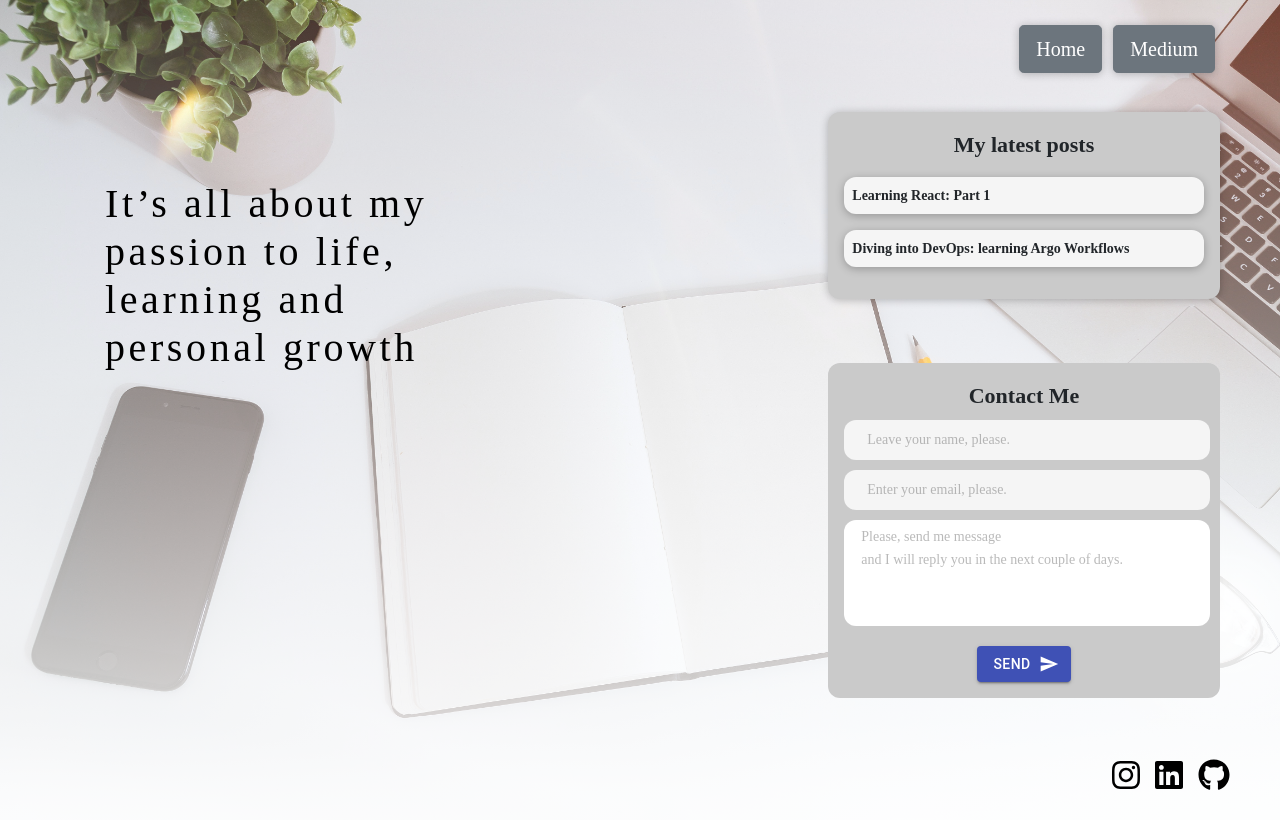
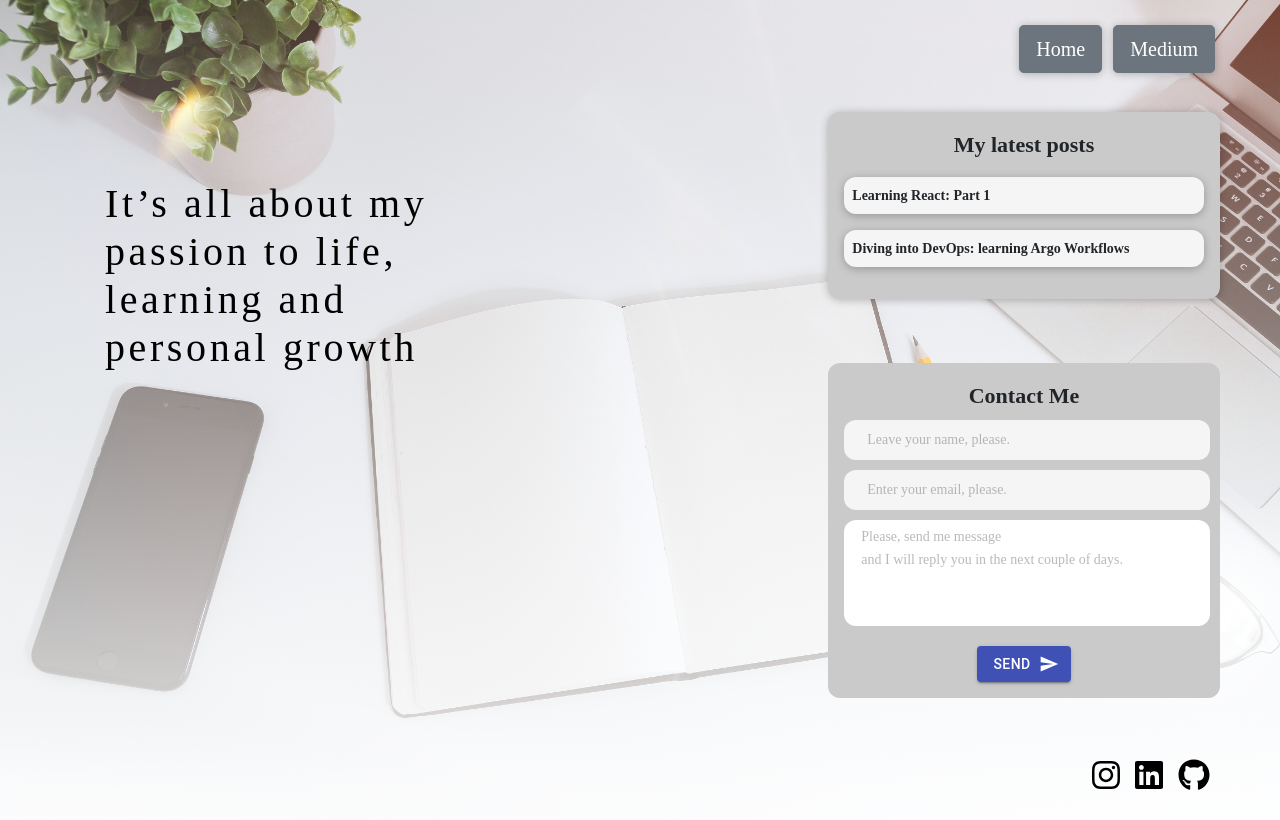
Before and after one commit to olesiaMartushkanova/react-typescript-blog, a React (Create React App) app in the folder my-app/: page / in a window 1280 px wide. Built offline with nearby package versions, Linux system fonts and the light colour scheme; no server answers; a web font is replaced by a local one.

Commit message:
refactoring 3

```diff
--- a/my-app/src/components/footer/Footer.css
+++ b/my-app/src/components/footer/Footer.css
@@ -8,5 +8,5 @@
   position: absolute;
   right: 0;
   top: calc(45px - 1em);
-  margin-right: 50px;
+  margin-right: 70px;
 }
```
